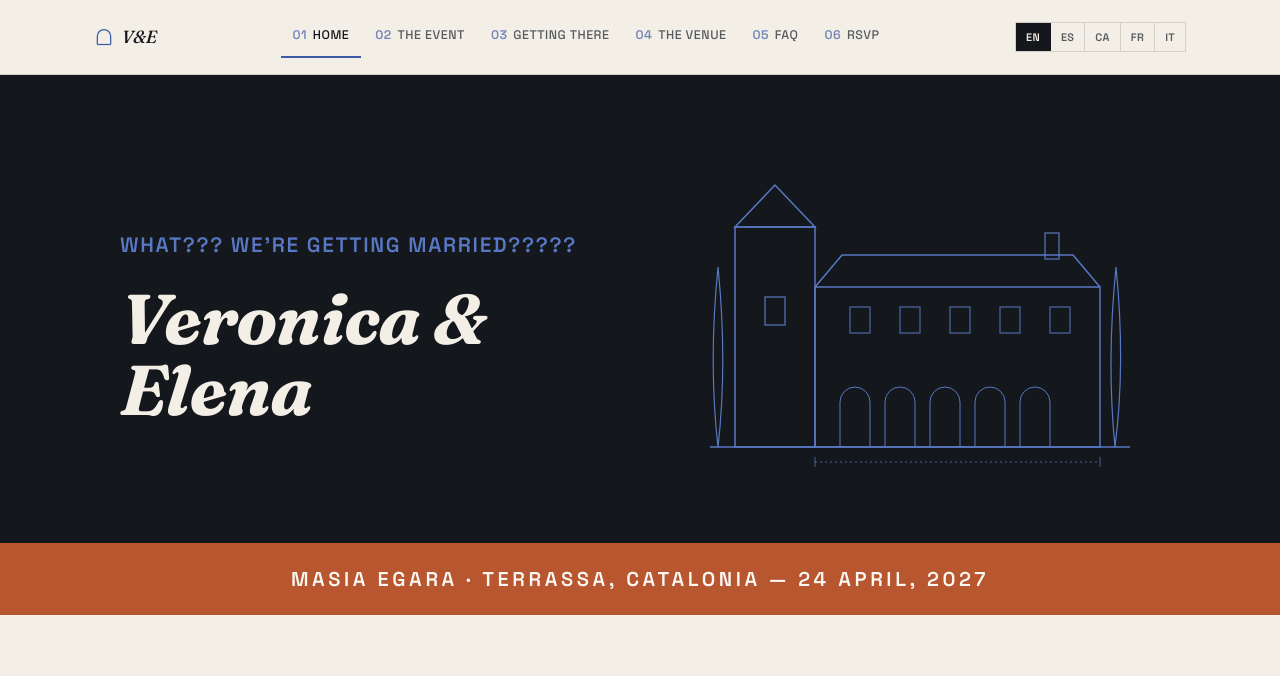
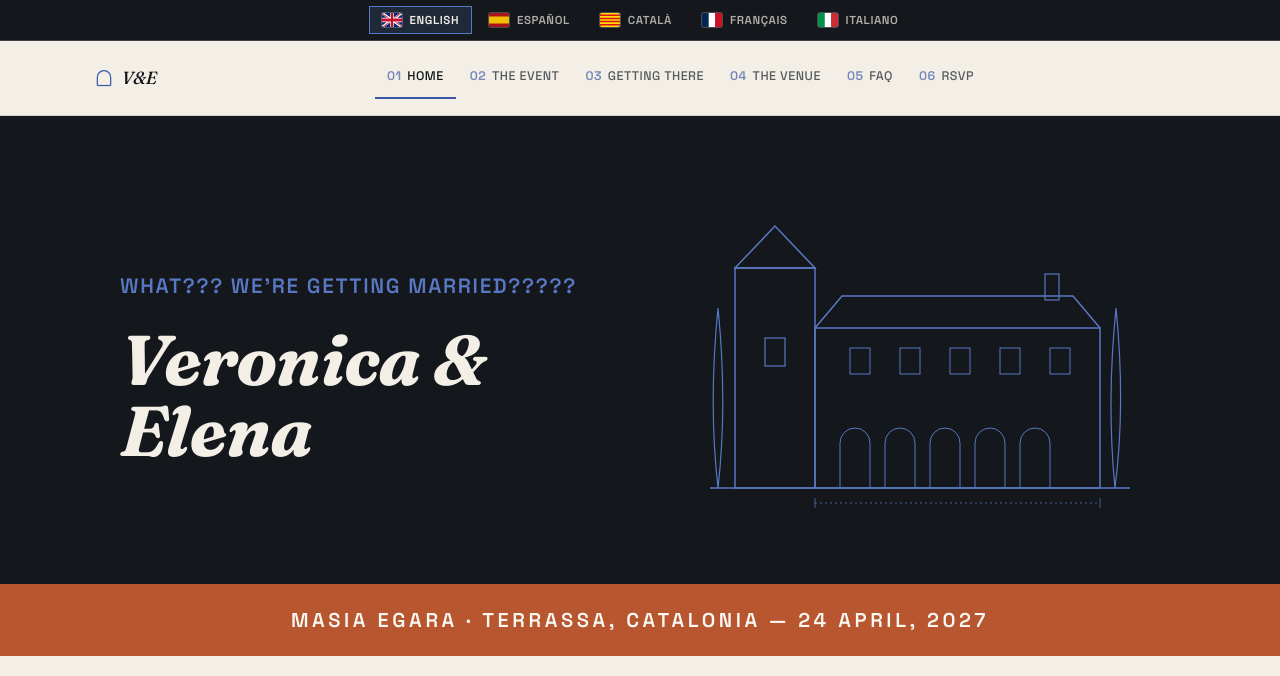
Before and after one commit to elenalcontreras/veroandelenagetmarried, a plain HTML site: page index.html in a window 1280 px wide. Shown: the top 676 px of the page. Drawn offline with Linux system fonts and the light colour scheme.

Commit message:
Add files via upload

```diff
--- a/index.html
+++ b/index.html
@@ -128,28 +128,56 @@
     color:var(--ink);
     border-bottom:2px solid var(--cobalt);
   }
+  /* ---------- LANGUAGE BAR (above the section tabs) ---------- */
+  .lang-bar{
+    background:var(--ink);
+    border-bottom:1px solid var(--line-on-ink);
+  }
   .lang-switch{
+    max-width:1140px;
+    margin:0 auto;
+    padding:6px 16px;
     display:flex;
-    gap:0;
-    border:1px solid var(--line);
-    flex-shrink:0;
+    justify-content:center;
+    flex-wrap:wrap;
+    gap:4px;
   }
   .lang-btn{
-    border:none;
-    border-right:1px solid var(--line);
+    display:inline-flex;
+    align-items:center;
+    gap:8px;
+    border:1px solid transparent;
     background:transparent;
     font-family:'Space Grotesk', sans-serif;
-    font-size:0.68rem;
+    font-size:0.72rem;
     font-weight:600;
-    letter-spacing:0.03em;
-    padding:7px 10px;
+    letter-spacing:0.05em;
+    text-transform:uppercase;
+    padding:6px 12px;
     cursor:pointer;
-    color:var(--ink-soft);
-    transition:background 0.2s ease, color 0.2s ease;
+    color:rgba(243,239,230,0.7);
+    transition:background 0.2s ease, color 0.2s ease, border-color 0.2s ease;
   }
-  .lang-btn:last-child{border-right:none;}
-  .lang-btn:hover{background:rgba(60,90,166,0.08);color:var(--ink);}
-  .lang-btn.active{background:var(--ink);color:var(--cream);}
+  .lang-btn:hover{color:var(--cream);background:rgba(243,239,230,0.08);}
+  .lang-btn.active{
+    color:var(--cream);
+    border-color:var(--cobalt-bright);
+    background:rgba(89,120,196,0.18);
+  }
+  .lang-btn .flag{
+    width:20px;height:14px;
+    flex-shrink:0;
+    display:block;
+    border-radius:2px;
+    box-shadow:0 0 0 1px rgba(243,239,230,0.25);
+  }
+  .lang-btn .lang-code{display:none;}
+  @media (max-width:560px){
+    .lang-switch{padding:5px 8px;gap:2px;}
+    .lang-btn{padding:6px 8px;gap:6px;}
+    .lang-btn .lang-name{display:none;}
+    .lang-btn .lang-code{display:inline;}
+  }
   .nav-toggle{
     display:none;
     border:1px solid var(--line);
@@ -659,6 +687,49 @@
 <body>
 
 <header>
+  <div class="lang-bar">
+    <div class="lang-switch" role="group" aria-label="Language">
+      <button class="lang-btn active" data-lang="en" lang="en" type="button">
+        <svg class="flag" viewBox="0 0 60 30" preserveAspectRatio="none" aria-hidden="true">
+          <clipPath id="ukc"><path d="M0,0 v30 h60 v-30 z"/></clipPath>
+          <clipPath id="ukt"><path d="M30,15 h30 v15 z v15 h-30 z h-30 v-15 z v-15 h30 z"/></clipPath>
+          <g clip-path="url(#ukc)">
+            <path d="M0,0 v30 h60 v-30 z" fill="#012169"/>
+            <path d="M0,0 L60,30 M60,0 L0,30" stroke="#fff" stroke-width="6"/>
+            <path d="M0,0 L60,30 M60,0 L0,30" clip-path="url(#ukt)" stroke="#C8102E" stroke-width="4"/>
+            <path d="M30,0 v30 M0,15 h60" stroke="#fff" stroke-width="10"/>
+            <path d="M30,0 v30 M0,15 h60" stroke="#C8102E" stroke-width="6"/>
+          </g>
+        </svg>
+        <span class="lang-name">English</span><span class="lang-code">EN</span>
+      </button>
+      <button class="lang-btn" data-lang="es" lang="es" type="button">
+        <svg class="flag" viewBox="0 0 3 2" preserveAspectRatio="none" aria-hidden="true">
+          <rect width="3" height="2" fill="#AA151B"/><rect y="0.5" width="3" height="1" fill="#F1BF00"/>
+        </svg>
+        <span class="lang-name">Español</span><span class="lang-code">ES</span>
+      </button>
+      <button class="lang-btn" data-lang="ca" lang="ca" type="button">
+        <svg class="flag" viewBox="0 0 9 6" preserveAspectRatio="none" aria-hidden="true">
+          <rect width="9" height="6" fill="#FCDD09"/>
+          <path d="M0,1h9M0,2.333h9M0,3.667h9M0,5h9" stroke="#DA121A" stroke-width="0.667"/>
+        </svg>
+        <span class="lang-name">Català</span><span class="lang-code">CA</span>
+      </button>
+      <button class="lang-btn" data-lang="fr" lang="fr" type="button">
+        <svg class="flag" viewBox="0 0 3 2" preserveAspectRatio="none" aria-hidden="true">
+          <rect width="1" height="2" fill="#002654"/><rect x="1" width="1" height="2" fill="#fff"/><rect x="2" width="1" height="2" fill="#CE1126"/>
+        </svg>
+        <span class="lang-name">Français</span><span class="lang-code">FR</span>
+      </button>
+      <button class="lang-btn" data-lang="it" lang="it" type="button">
+        <svg class="flag" viewBox="0 0 3 2" preserveAspectRatio="none" aria-hidden="true">
+          <rect width="1" height="2" fill="#009246"/><rect x="1" width="1" height="2" fill="#fff"/><rect x="2" width="1" height="2" fill="#CE2B37"/>
+        </svg>
+        <span class="lang-name">Italiano</span><span class="lang-code">IT</span>
+      </button>
+    </div>
+  </div>
   <div class="nav-inner">
     <div class="brand">
       <svg viewBox="0 0 24 24" fill="none"><path d="M4 21V11C4 6.6 7.6 3 12 3C16.4 3 20 6.6 20 11V21" stroke="currentColor" stroke-width="1.5"/><path d="M4 21H20" stroke="currentColor" stroke-width="1.5"/></svg>
@@ -673,13 +744,6 @@
       <a href="#faq" class="nav-link" data-tab="faq" data-i18n="nav.faq">FAQ</a>
       <a href="#rsvp" class="nav-link" data-tab="rsvp" data-i18n="nav.rsvp">RSVP</a>
     </nav>
-    <div class="lang-switch">
-      <button class="lang-btn active" data-lang="en">EN</button>
-      <button class="lang-btn" data-lang="es">ES</button>
-      <button class="lang-btn" data-lang="ca">CA</button>
-      <button class="lang-btn" data-lang="fr">FR</button>
-      <button class="lang-btn" data-lang="it">IT</button>
-    </div>
   </div>
 </header>
 
```
